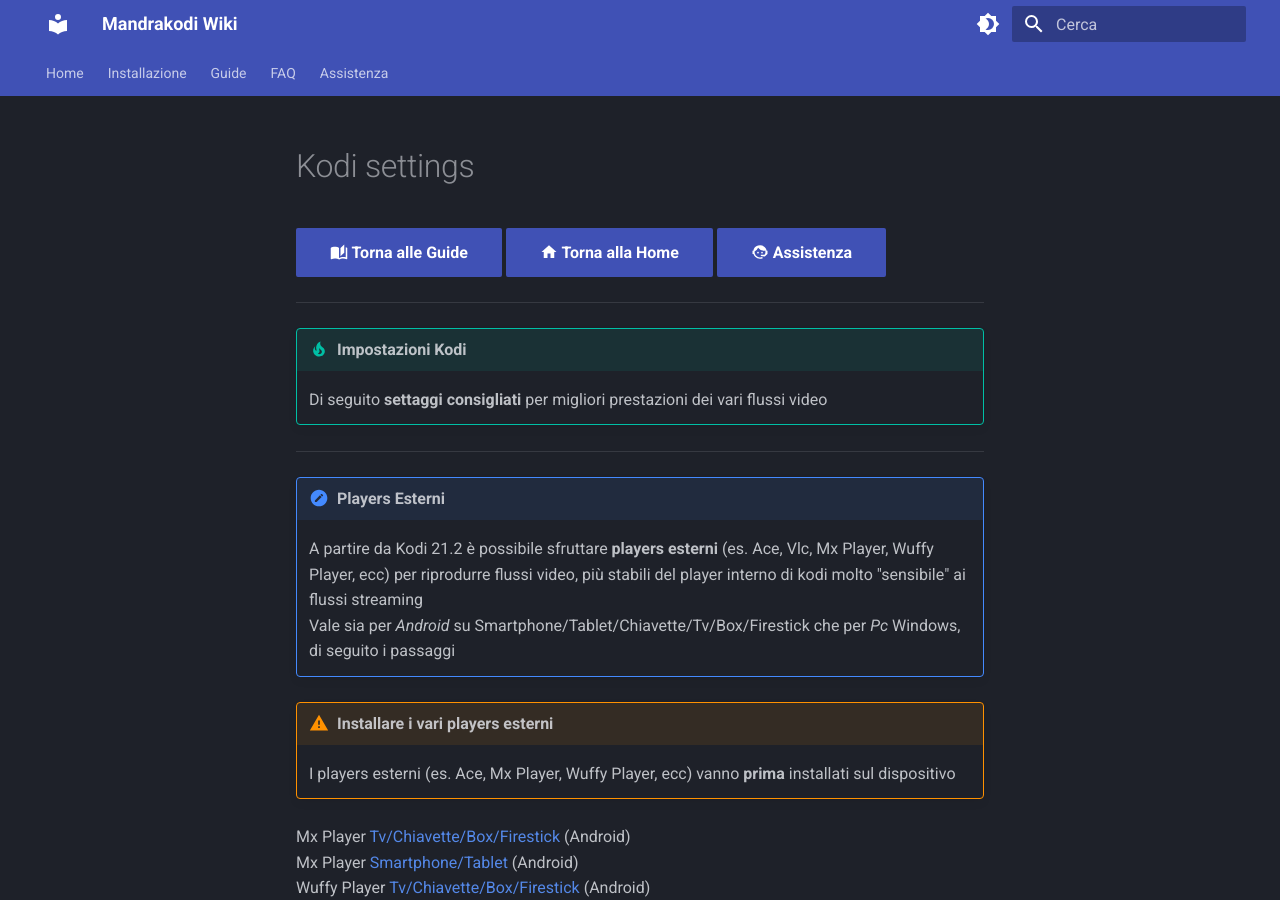
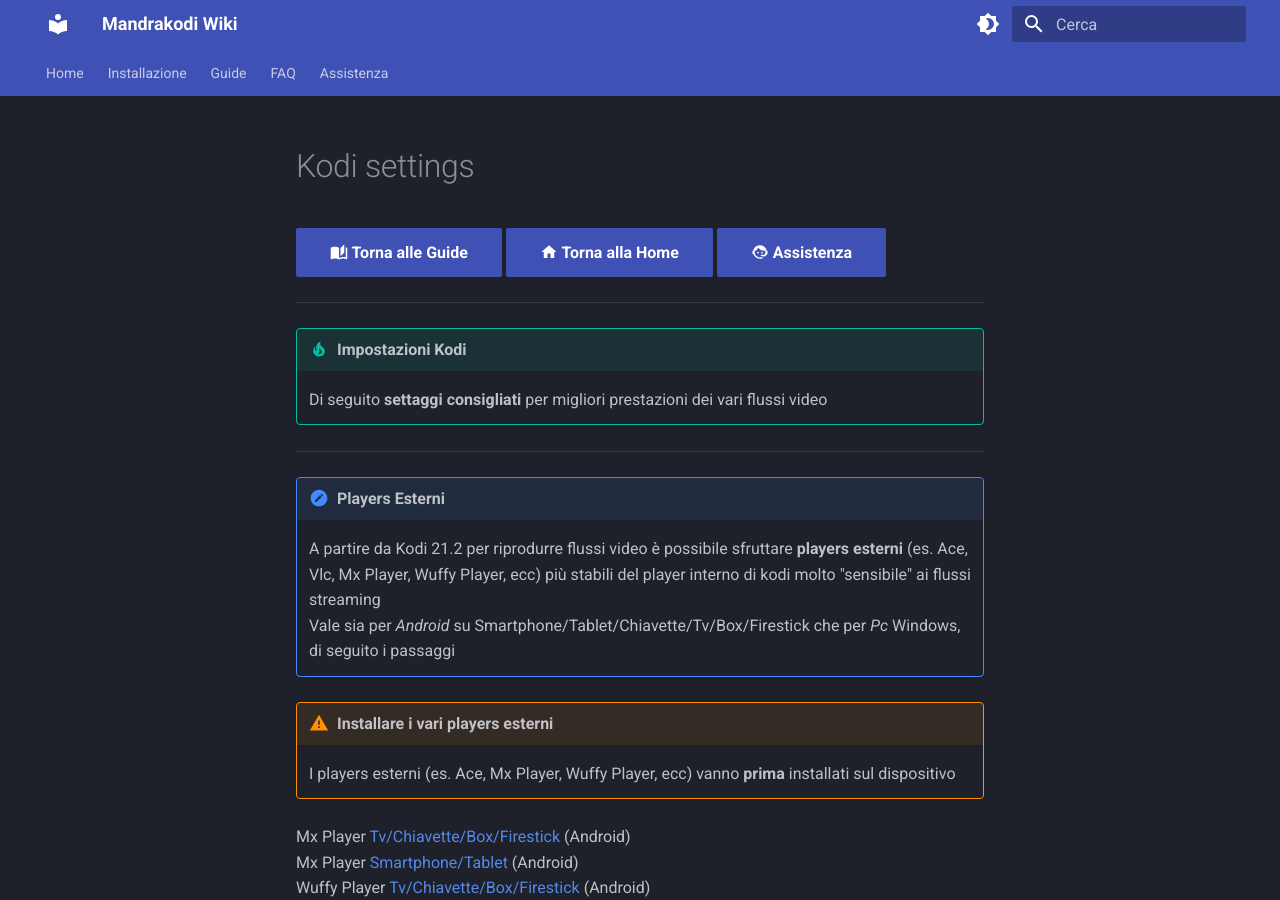
Before and after one commit to campipaolo/Mandrakodi-Wiki, an MkDocs documentation site: the page built from docs/guide/kodi_settings.md, in a window 1280 px wide and 900 px high. Built offline with MkDocs 1.6.1 and Material for MkDocs 9.7.7, drawn with Linux system fonts in a browser that asks for light colours.

```diff
--- a/docs/guide/kodi_settings.md
+++ b/docs/guide/kodi_settings.md
@@ -8,7 +8,7 @@
 ------
 
 !!! important "Players Esterni"
-    <span id="players"></span>A partire da Kodi 21.2 è possibile sfruttare **players esterni** (es. Ace, Vlc, Mx Player, Wuffy Player, ecc) per riprodurre flussi video, più stabili del player interno di kodi molto "sensibile" ai flussi streaming <br>Vale sia per *Android* su Smartphone/Tablet/Chiavette/Tv/Box/Firestick che per *Pc* Windows, di seguito i passaggi
+    <span id="players"></span>A partire da Kodi 21.2 per riprodurre flussi video è possibile sfruttare **players esterni** (es. Ace, Vlc, Mx Player, Wuffy Player, ecc)  più stabili del player interno di kodi molto "sensibile" ai flussi streaming <br>Vale sia per *Android* su Smartphone/Tablet/Chiavette/Tv/Box/Firestick che per *Pc* Windows, di seguito i passaggi
 
 !!! warning "Installare i vari players esterni"
     I players esterni (es. Ace, Mx Player, Wuffy Player,  ecc) vanno **prima** installati sul dispositivo<br>
@@ -37,6 +37,7 @@
     * Selezionare canale (verificare se dispone di seconda pagina con link all'interno)
     * Tenere premuto sul link e selezionare voce "**riproduci con**" [(Foto)](../images/kodi_riproduci_con.png){ target="_blank" }
     * Dall'elenco selezionare player esterno
+
 
 
 
```
